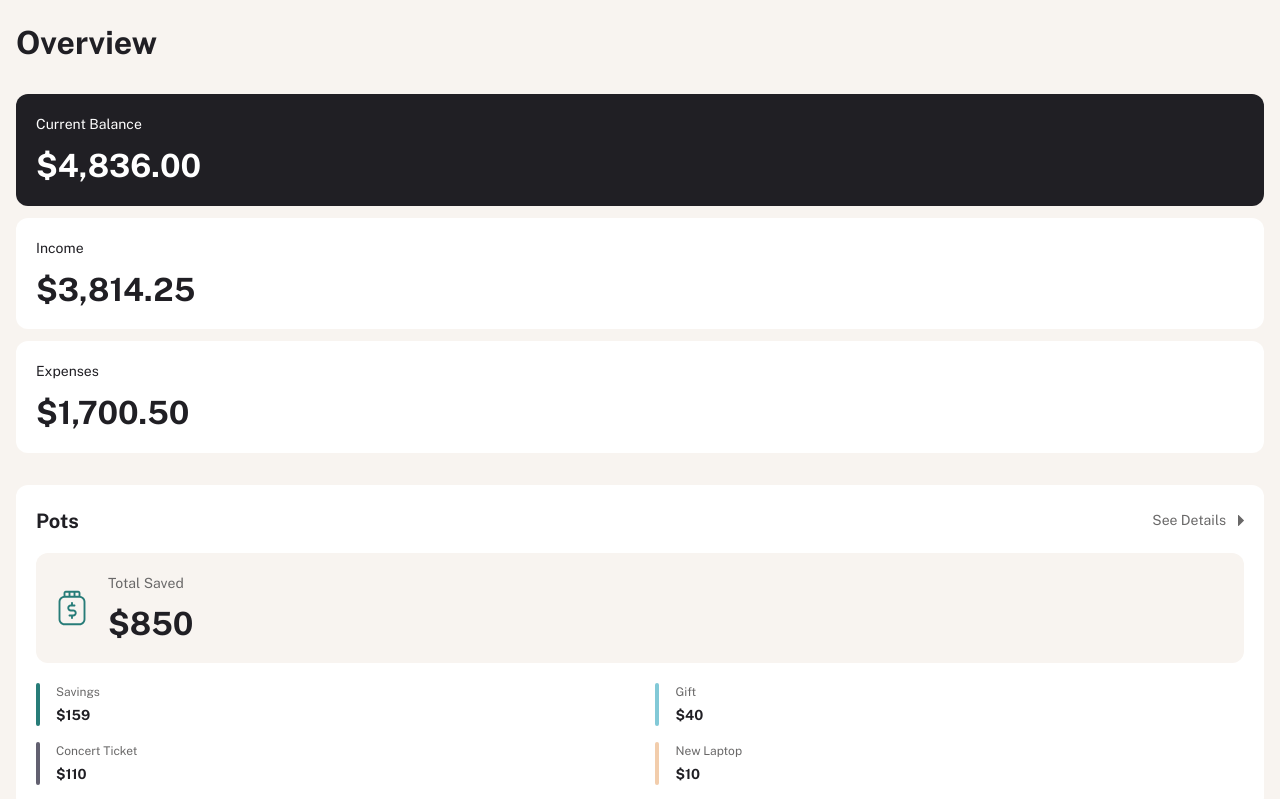
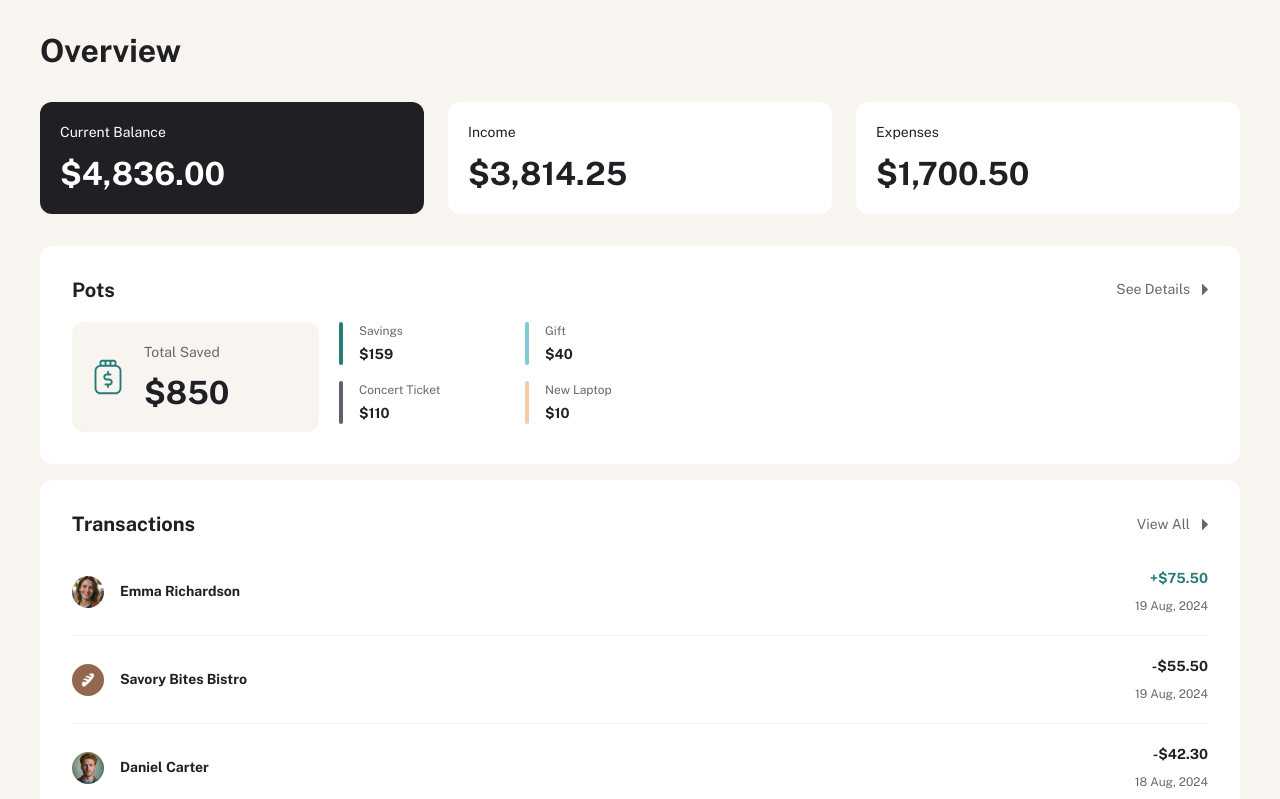
Before and after one commit to mjclaypool/Personal-Finance-App, a React (Vite) app: page / in a window 1280 px wide. Shown: the top 799 px of the page. Built offline with nearby package versions, Linux system fonts and the light colour scheme.

Commit message:
Update responsive design
Updated responsive design to include display changes for tablets.

```diff
--- a/src/App.tsx
+++ b/src/App.tsx
@@ -3,7 +3,7 @@ import './index.css'
 
 function App() {
   return (
-    <main className="bg-p-beige100 min-h-[100vh] font-pubSans px-200 py-300">
+    <main className="bg-p-beige100 min-h-[100vh] font-pubSans px-200 py-300 md:px-500 md:py-400">
       <Homepage />
     </main>
   )
--- a/src/components/Pots.tsx
+++ b/src/components/Pots.tsx
@@ -39,7 +39,8 @@ const Pots = () => {
           start={<SectionTitle title="Pots" />}
           end={<Button label="See Details" type="tertiary"/>}
         />
-        <div className="flex items-center gap-4 bg-p-beige100 rounded-xl px-200 py-250">
+        <div className="flex flex-col md:flex-row gap-5">
+          <div className="flex items-center gap-4 bg-p-beige100 rounded-xl px-200 py-250 md:min-w-[247px]">
             <div className="py-[2px] px-[6px]">
               <img src={potIcon} alt="Icon for money pots" />
             </div>
@@ -50,10 +51,11 @@ const Pots = () => {
           </div>
           <div className="flex flex-col flex-wrap gap-4 max-h-[102px]">
             {potsForDashboard.map(pot => (
-            <div key={pot.name}>
+              <div key={pot.name} className="md:w-[170px]">
                 <CategorySummary name={pot.name} total={formatter.format(pot.total)} theme={pot.theme} />
               </div>
             ))}
+          </div>
         </div>
       </div>
     </SectionWrapper>
--- a/src/components/SectionWrapper.tsx
+++ b/src/components/SectionWrapper.tsx
@@ -2,7 +2,7 @@ import { JSX } from "react";
 
 const SectionWrapper = ( props: {children: JSX.Element} ) => {
   return (
-    <div className="bg-white rounded-xl px-250 py-300">
+    <div className="bg-white rounded-xl px-250 py-300 md:p-400">
       {props.children}
     </div>
   )
--- a/src/components/Summary.tsx
+++ b/src/components/Summary.tsx
@@ -3,7 +3,7 @@ import { balance } from "../data/data.json";
 
 const Summary = () => {
   return (
-    <div className="flex flex-col gap-3 py-400">
+    <div className="flex flex-col md:flex-row gap-3 md:gap-6 py-400">
       <SummaryItem theme="dark" category="Current Balance" balance={balance.current} />
       <SummaryItem theme="light" category="Income" balance={balance.income} />
       <SummaryItem theme="light" category="Expenses" balance={balance.expenses} />
--- a/src/components/SummaryItem.tsx
+++ b/src/components/SummaryItem.tsx
@@ -16,7 +16,7 @@ const SummaryItem = (props: summaryItemProps) => {
   });
 
   return (
-    <div className={`${colorVariants[props.theme]} rounded-xl p-250`}>
+    <div className={`${colorVariants[props.theme]} flex-1 rounded-xl p-250`}>
       <h2 className="text-preset4 pb-150">{props.category}</h2>
       <p className="text-preset1">{formatter.format(props.balance)}</p>
     </div>
```
Lines whose indentation alone changed are shown as unchanged.
